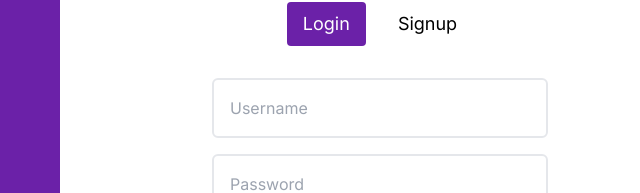
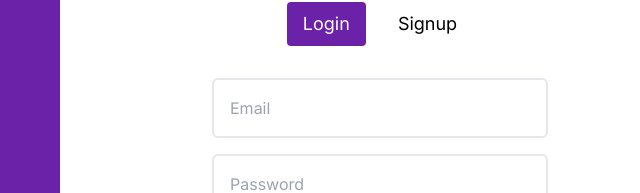
Before and after one commit to ashmeetsmonga/nextjs-hummings, a Next.js app: page / in a window 1280 px wide. Shown: the part 337-530 px from the top of the page, without its empty margins (580-1220 px from the left). Built offline with nearby package versions, Linux system fonts and the light colour scheme.

Commit message:
added name and email instead of username

```diff
--- a/app/page.tsx
+++ b/app/page.tsx
@@ -6,12 +6,13 @@ import { useLogin } from "./hooks/useLogin";
 
 export default function Home() {
 	const [signinToggle, setSigninToggle] = useState("login");
-	const [username, setUsername] = useState("");
+	const [email, setEmail] = useState("");
+	const [name, setName] = useState("");
 	const [password, setPassword] = useState("");
 	const [confirmPassword, setConfirmPassword] = useState("");
 
 	const handleLogin = async () => {
-		const data = await useLogin(username, password);
+		const data = await useLogin(email, password);
 		console.log(data);
 	};
 
@@ -44,11 +45,20 @@ export default function Home() {
 						</div>
 					</div>
 					<div className='w-full flex flex-col items-center gap-4'>
+						{signinToggle === "signup" && (
+							<Input
+								type='text'
+								value={name}
+								onChange={(e) => setName(e.target.value)}
+								placeholder='Name'
+							/>
+						)}
+
 						<Input
 							type='text'
-							value={username}
-							onChange={(e) => setUsername(e.target.value)}
-							placeholder='Username'
+							value={email}
+							onChange={(e) => setEmail(e.target.value)}
+							placeholder='Email'
 						/>
 
 						<Input
```
